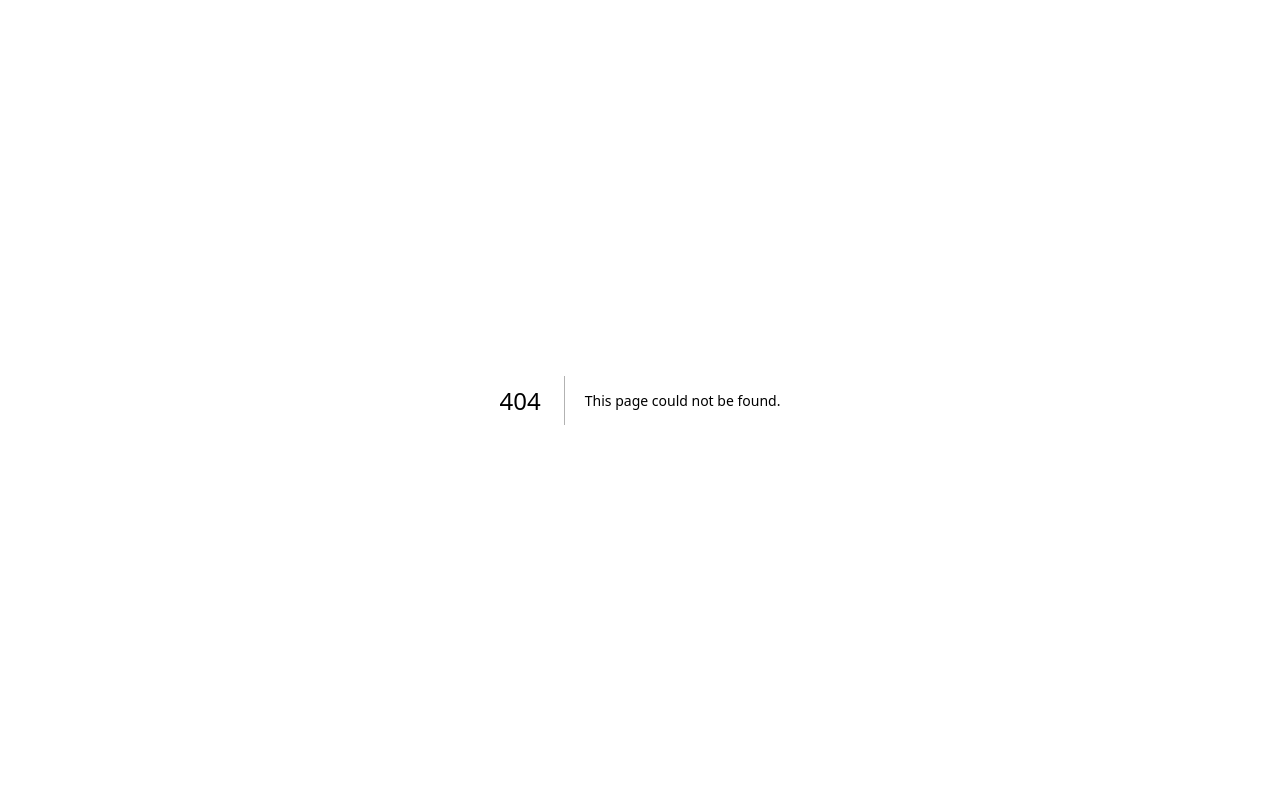
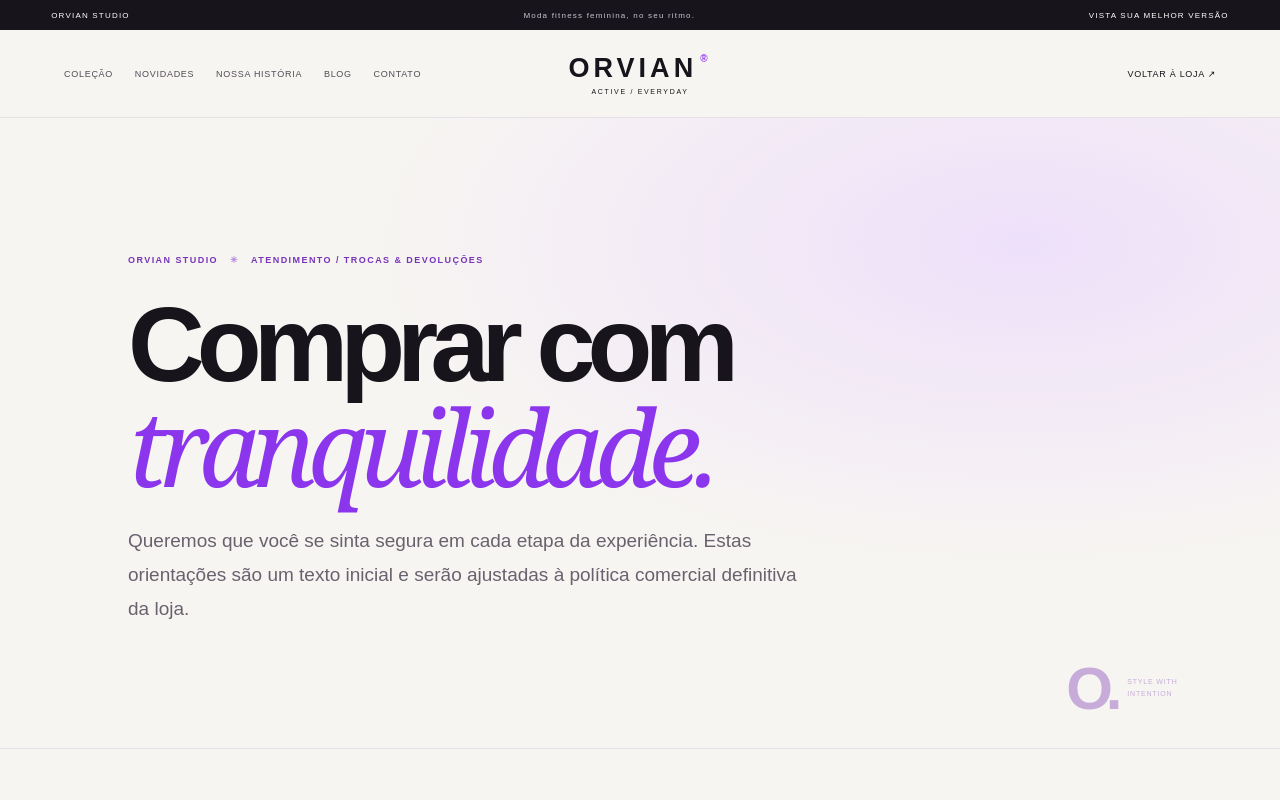
Before and after one commit to edubessa86/OrvianPlace, a Next.js app: page /devolucao in a window 1280 px wide. Before the commit this address had no page. Shown: the top 800 px of the page. Built offline with nearby package versions, Linux system fonts and the light colour scheme.

Commit message:
Create illustrative Orvian returns information page

```diff
--- /dev/null
+++ b/app/devolucao/page.tsx
@@ -0,0 +1,12 @@
+import EditorialInfoPage from "@/app/components/editorial-info-page";
+
+export const metadata = { title: "Trocas e devoluções | ORVIAN", description: "Informações iniciais sobre trocas, devoluções e reembolsos ORVIAN." };
+
+export default function ReturnsPage() {
+  return <EditorialInfoPage eyebrow="ATENDIMENTO / TROCAS & DEVOLUÇÕES" title="Comprar com" emphasis="tranquilidade." intro="Queremos que você se sinta segura em cada etapa da experiência. Estas orientações são um texto inicial e serão ajustadas à política comercial definitiva da loja." sections={[
+    { title: "Como solicitar", body: "Se precisar de ajuda com um pedido, entre em contato pelo e-mail useorvian@gmail.com e informe o número do pedido, o item e o motivo da solicitação. Nossa equipe orientará os próximos passos." },
+    { title: "Condições do produto", body: "Para análise de troca ou devolução, poderemos solicitar fotos e informações sobre o estado do item, etiquetas e embalagem. As condições aplicáveis serão comunicadas antes da abertura das vendas." },
+    { title: "Reembolso", body: "Quando houver reembolso aprovado, o processamento seguirá o meio de pagamento utilizado e os prazos da instituição financeira ou do provedor de pagamento." },
+    { title: "Direitos do consumidor", body: "As condições finais serão publicadas de forma clara e observarão a legislação brasileira aplicável, inclusive as regras de compras realizadas pela internet." }
+  ]} />;
+}
```
